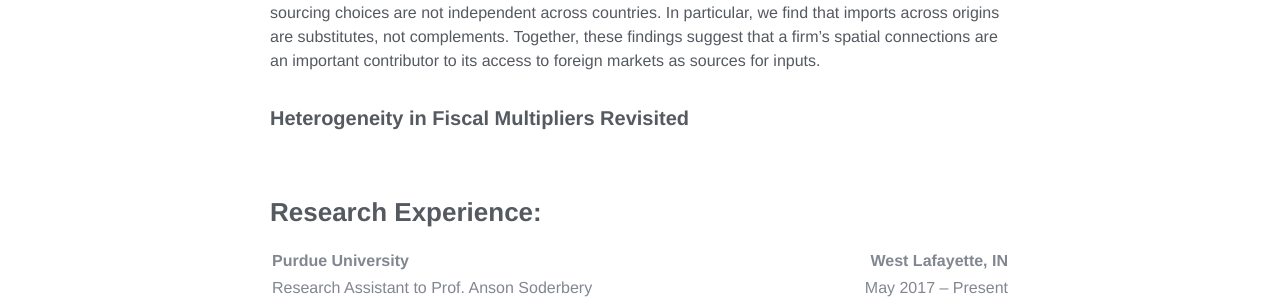
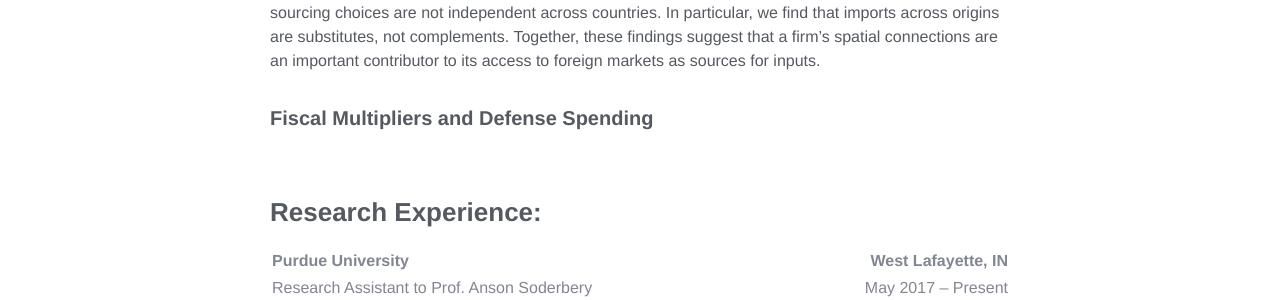
Before and after one commit to reasner/reasner.github.io, a Jekyll site: the page built from research.md, in a window 1280 px wide and 900 px high, scrolled down 689 px. Shown: the part 153-453 px from the top of the window. Built offline with Jekyll 4.4.1, drawn with Linux system fonts in a browser that asks for light colours.

Commit message:
update research title

```diff
--- a/research.md
+++ b/research.md
@@ -18,7 +18,7 @@ I quantify agglomeration and congestion spillovers using variation from a natura
 
 We quantify the impact of neighboring firms' importing experience on the decision to start sourcing inputs from new markets using data from Serbian firms. We find that firms are more likely to start importing from a new market if neighboring firms in the same industry have experience importing from that market and if those firms are increasing their imports over time. Further, our results support a distinction between imports and exports for the decision to enter foreign markets; unlike exports, import sourcing choices are not independent across countries. In particular, we find that imports across origins are substitutes, not complements. Together, these findings suggest that a firm's spatial connections are an important contributor to its access to foreign markets as sources for inputs.
 
-#### Heterogeneity in Fiscal Multipliers Revisited
+#### Fiscal Multipliers and Defense Spending
 
 ### Research Experience:
 
```
